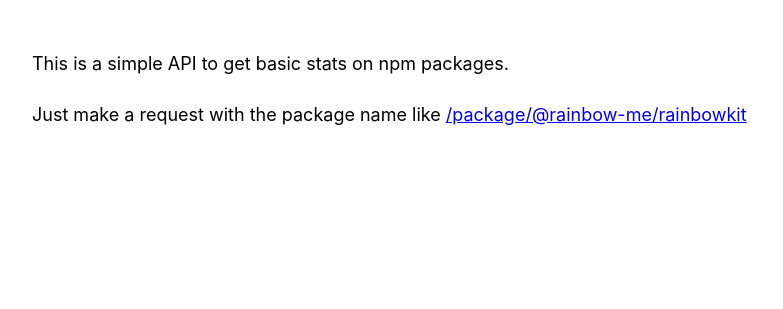
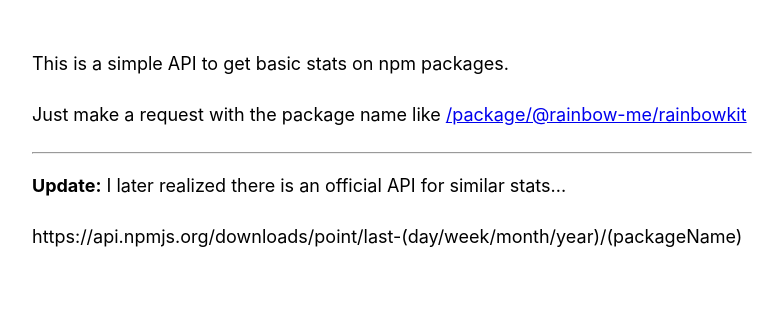
Before and after one commit to gskril/npm-api, a website: page index.html in a window 1280 px wide. Shown: the whole page, without its empty margins (248-1031 px from the left). Drawn offline with Linux system fonts and the light colour scheme.

Commit message:
Add note of official API

```diff
--- a/index.html
+++ b/index.html
@@ -27,6 +27,9 @@
   <p>This is a simple API to get basic stats on npm packages.</p>
   <p>Just make a request with the package name like <a
       href="/package/@rainbow-me/rainbowkit">/package/@rainbow-me/rainbowkit</a></p>
+  <hr>
+  <p><strong>Update:</strong> I later realized there is an official API for similar stats...</p>
+  <p>https://api.npmjs.org/downloads/point/last-(day/week/month/year)/(packageName)</p>
 </body>
 
 </html>
```
Also changed, not shown: README.md.
